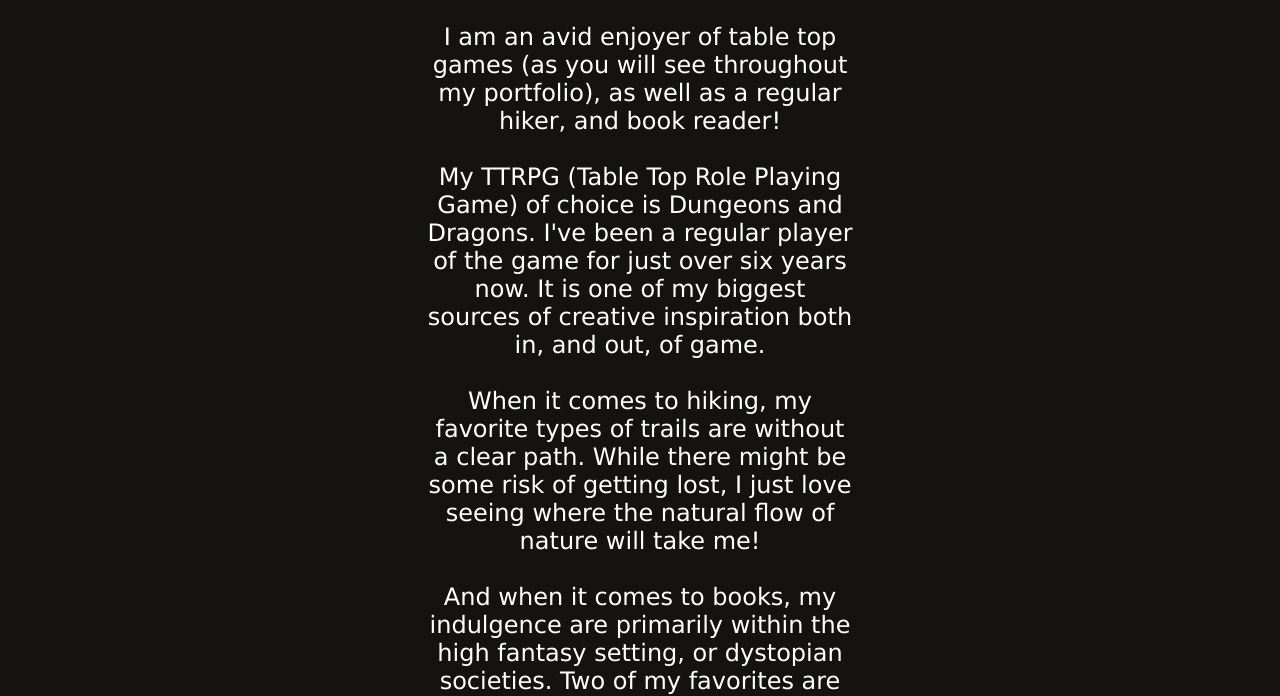
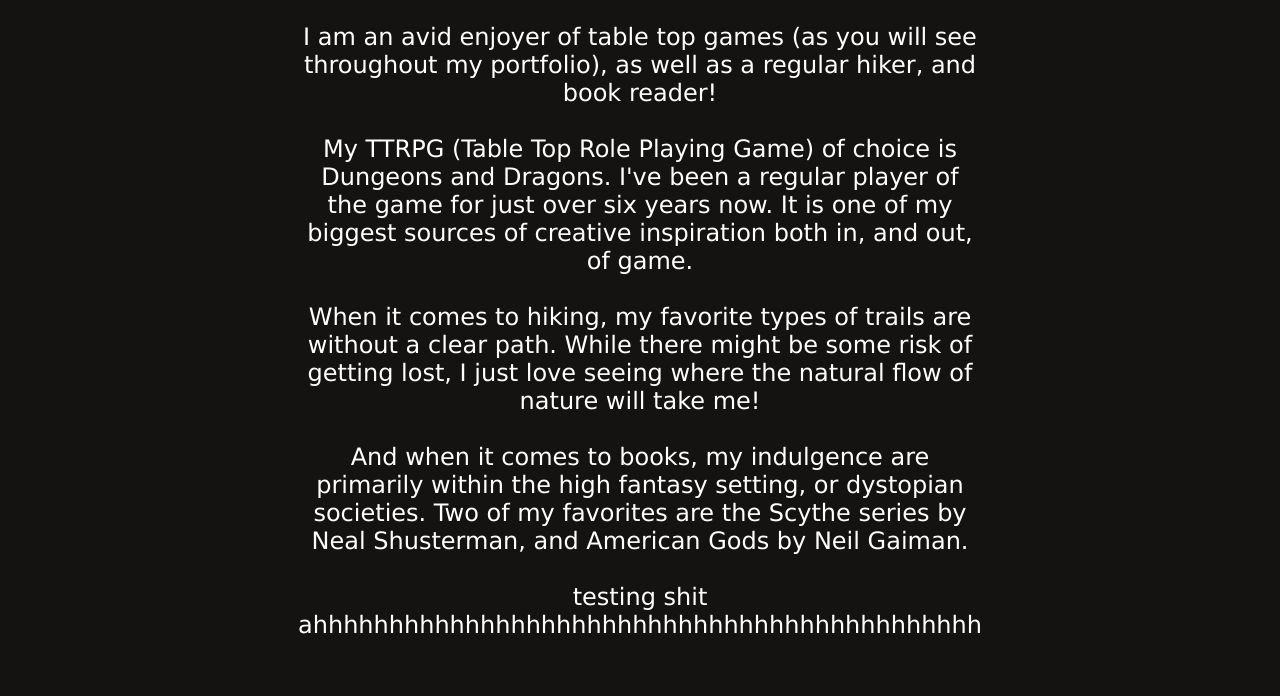
Before and after one commit to Luke-FInley/Portfolio, a plain HTML site: page index.html in a window 1280 px wide. Shown: the part 636-1332 px from the top of the page. Drawn offline with Linux system fonts and the light colour scheme.

Commit message:
test commit again

```diff
--- a/index.html
+++ b/index.html
@@ -89,9 +89,9 @@
                     And when it comes to books, my indulgence are primarily within the high fantasy setting, or dystopian societies. Two of my favorites are the Scythe series by Neal Shusterman, and American Gods by Neil Gaiman.
                 </div>
 
-                <br>
 
-                just testing some shit ahhhhhhhhhhhhhhhhh
+
+                <br> testing shit ahhhhhhhhhhhhhhhhhhhhhhhhhhhhhhhhhhhhhhhhhhhh
 
             </div>
 
```
